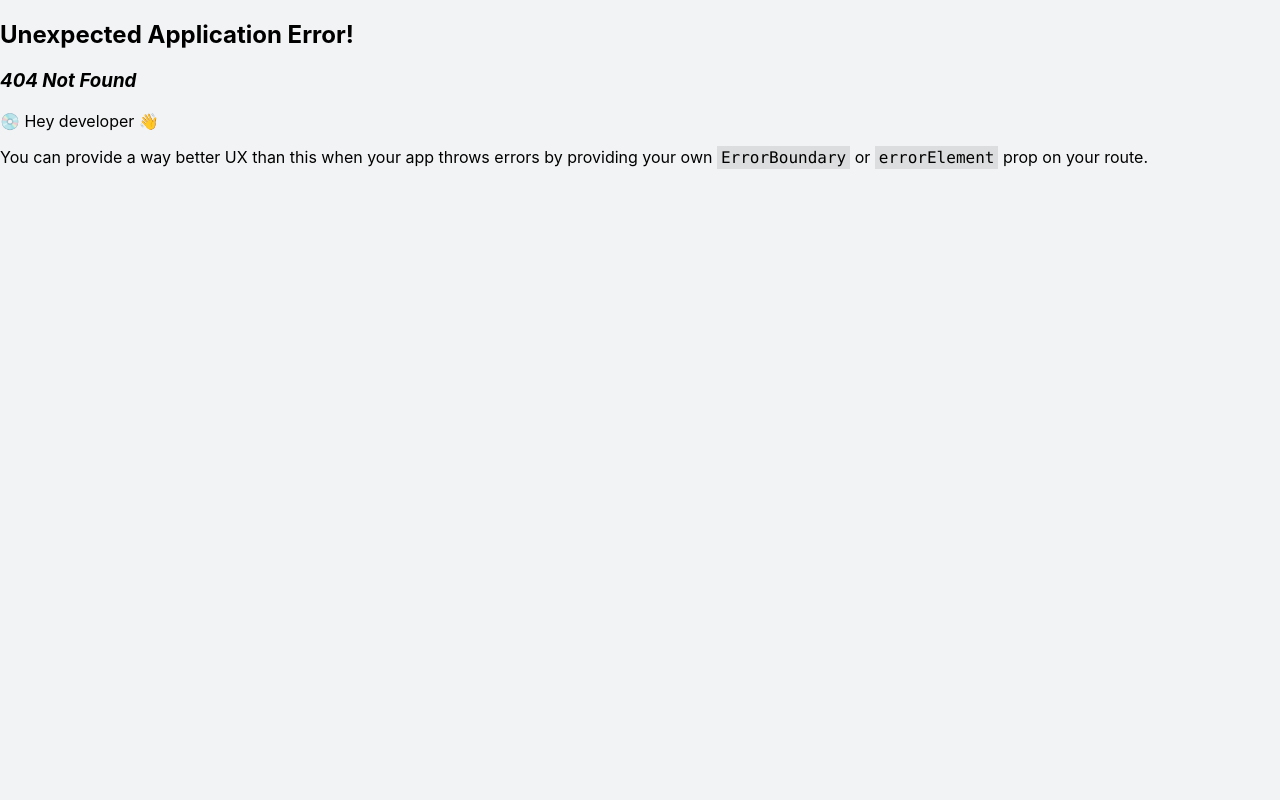
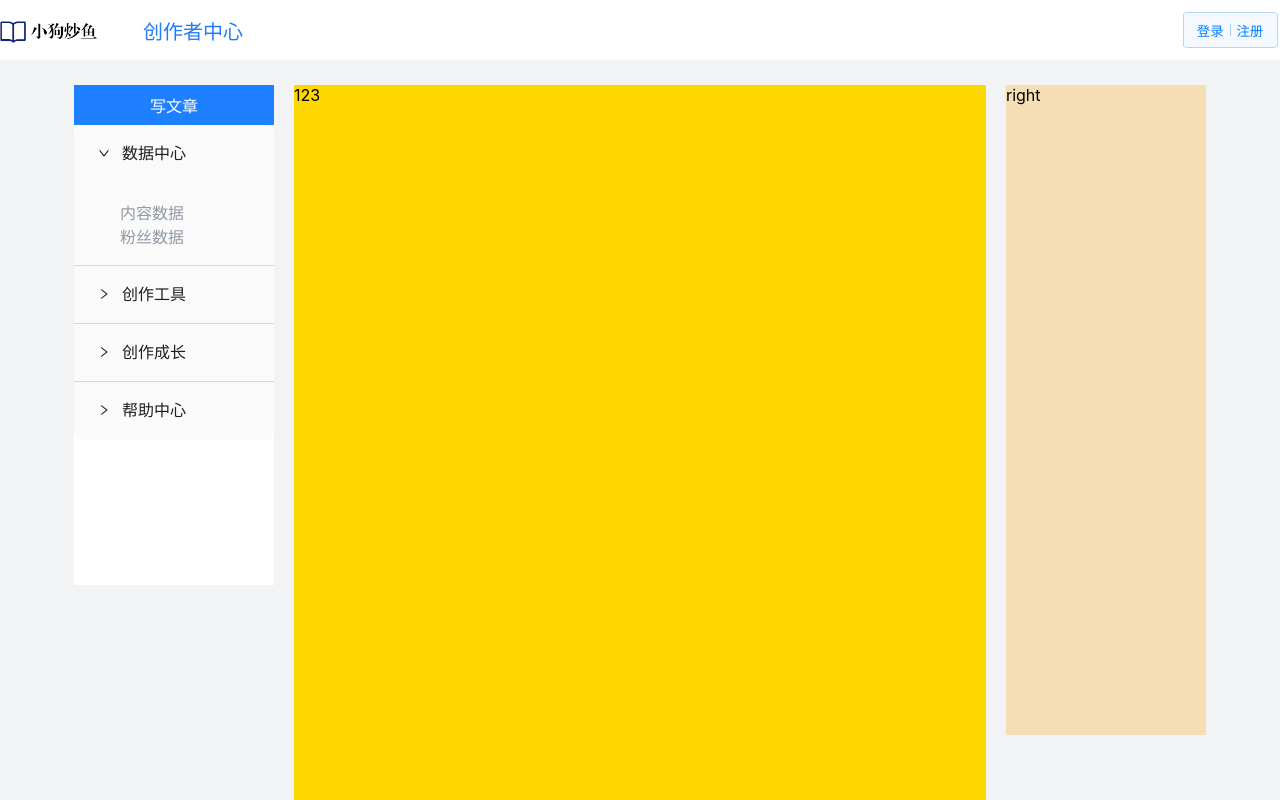
Before and after one commit to Charliiiiii/TinyBlog-FrontEnd, a React (Create React App) app: page /createCenter in a window 1280 px wide. Before the commit this address had no page. Built offline with nearby package versions, Linux system fonts and the light colour scheme.

Commit message:
route to the create home page and the left bar.

```diff
--- /dev/null
+++ b/src/components/createHome/createHome.js
@@ -0,0 +1,27 @@
+import React from "react";
+import styles from "./createHome.module.scss"
+import LeftBar from "./leftBar/leftBar";
+import TextManage from "./textManage/textManage";
+
+const CreateHome = () => {
+  return (
+    <div className={styles.wrapper}>
+      <div className={styles.content}>
+        <div className={styles.left}>
+          <div className={styles.button}>
+            <button>写文章</button>
+          </div>
+          <div className={styles.leftBar}>
+            <LeftBar />
+          </div>
+        </div>
+        <div className={styles.center}>
+          <TextManage />
+        </div>
+        <div className={styles.right}>right</div>
+      </div>
+    </div >
+  )
+}
+
+export default CreateHome;
--- /dev/null
+++ b/src/components/createHome/createHome.module.scss
@@ -0,0 +1,54 @@
+.wrapper {
+  display: flex;
+  width: 100%;
+  background-color: #f2f3f5;
+  justify-content: center;
+
+  .content {
+    display: flex;
+    width: 90%;
+    margin-top: 25px;
+    gap: 20px;
+    justify-content: center;
+
+    .left {
+      width: 200px;
+      height: 500px;
+      background-color: #fff;
+
+
+      .button {
+        width: 100%;
+        height: 40px;
+
+        button {
+          width: 100%;
+          height: 100%;
+          background-color: #1e80ff;
+          border: none;
+          color: #fff;
+          font-size: 16px;
+        }
+      }
+
+      .leftBar {
+        display: flex;
+        flex-direction: column;
+        overflow: hidden;
+      }
+    }
+
+    .center {
+      width: 691.99px;
+      height: 1300px;
+      background-color: gold;
+    }
+
+    .right {
+      width: 200px;
+      height: 650px;
+      background-color: wheat;
+    }
+  }
+
+}
--- /dev/null
+++ b/src/components/createHome/leftBar/leftBar.js
@@ -0,0 +1,63 @@
+import { Collapse } from "antd";
+import styles from "./leftBar.module.scss"
+
+
+const LeftBar = () => {
+  const DataCenter = () => {
+    return (
+      <div className={styles.center} style={{ display: "flex", flexDirection: "column", width: "100%", marginTop: "15px" }}>
+        <span className={styles.item} style={{ marginLeft: "30px", fontSize: "16px", color: "#919aa5", cursor: "pointer" }}>内容数据</span>
+        <span className={styles.item} style={{ marginLeft: "30px", fontSize: "16px", color: "#919aa5", cursor: "pointer" }}>粉丝数据</span>
+      </div>
+    )
+  }
+  const CreateTool = () => {
+    return (
+      <div className={styles.center} style={{ display: "flex", flexDirection: "column", marginTop: "15px" }}>
+        <span className={styles.item} style={{ marginLeft: "30px", fontSize: "16px", color: "#919aa5", cursor: "pointer" }}>文章导入发布</span>
+      </div>
+    )
+  }
+  const CreateStronger = () => {
+    return (
+      <div className={styles.center} style={{ display: "flex", flexDirection: "column", marginTop: "15px" }}>
+        <span className={styles.item} style={{ marginLeft: "30px", fontSize: "16px", color: "#919aa5", cursor: "pointer" }}>创作等级权益</span>
+        <span className={styles.item} style={{ marginLeft: "30px", fontSize: "16px", color: "#919aa5", cursor: "pointer" }}>创作灵感</span>
+      </div>
+    )
+  }
+  const HelpCenter = () => {
+    return (
+      <div className={styles.center} style={{ display: "flex", flexDirection: "column", marginTop: "15px" }}>
+        <span className={styles.item} style={{ marginLeft: "30px", fontSize: "16px", color: "#919aa5", cursor: "pointer" }}>常见问题</span>
+      </div>
+    )
+  }
+  const items = [
+    {
+      key: '1',
+      label: '数据中心',
+      children: <DataCenter />
+    },
+    {
+      key: '2',
+      label: '创作工具',
+      children: <CreateTool />,
+    },
+    {
+      key: '3',
+      label: '创作成长',
+      children: <CreateStronger />,
+    },
+    {
+      key: '4',
+      label: '帮助中心',
+      children: <HelpCenter />,
+    },
+  ];
+  return (
+    <Collapse items={items} bordered={false} defaultActiveKey={['1']} size="large" />
+  )
+}
+
+export default LeftBar;
--- /dev/null
+++ b/src/components/createHome/textManage/textManage.js
@@ -0,0 +1,18 @@
+import React from "react";
+import styles from "./textManage.module.scss"
+import { Segmented } from "antd";
+const TextManage = () => {
+  return (
+    <>
+      <div className={styles.title}>
+
+      </div>
+      <div className={styles.list}>
+        123
+      </div>
+    </>
+
+  )
+}
+
+export default TextManage;
--- /dev/null
+++ b/src/components/iconwrap/iconwarp.js
@@ -0,0 +1,13 @@
+import React from "react";
+import styles from "./iconwrap.module.scss"
+import logo_with_name from "./logo_with_name.png"
+
+const IconWrap = () => {
+  return (
+    <div className={styles.iconWrap}>
+      <img src={logo_with_name} alt="" />
+    </div>
+  )
+}
+
+export default IconWrap;
--- /dev/null
+++ b/src/components/iconwrap/iconwrap.module.scss
@@ -0,0 +1,10 @@
+.iconWrap {
+  flex: none;
+  width: 143px;
+  height: 100%;
+
+  img {
+    width: 107px;
+    margin-top: 17px;
+  }
+}
--- a/src/components/navbar/index.jsx
+++ b/src/components/navbar/index.jsx
@@ -1,16 +1,13 @@
 import React, { useCallback, useEffect, useMemo, useState } from "react"
 import styles from "./index.module.scss"
-import logo_with_name from "./imgs/logo_with_name.png"
 import { Avatar, Button, Col, Form, Input, Modal, Popconfirm, Popover, Row, message } from "antd"
-import {
-  SearchOutlined
-} from '@ant-design/icons'
 import axios from "axios"
 import searchLogo from "./imgs/search.png";
 import downArrow from "./imgs/downArrow.png";
 import PopContent from "./popCard/popContent";
 import PopTitle from "./popCard/popTitle";
-import { useNavigate } from "react-router-dom"
+import { Router, useLocation, useNavigate } from "react-router-dom"
+import IconWrap from "../iconwrap/iconwarp.js"
 
 const UserAvatar = ({
   userInfo,
@@ -216,15 +213,26 @@ const Navbar = () => {
       return;
     }
     //登陆后跳转链接
-    // navigate('/')
+    navigate('/createCenter')
   }, [isLogin])
+
+  const location = useLocation();
+  const isCreateCenter = useMemo(() => {
+    return location.pathname.startsWith("/createCenter")
+  }, [location])
 
   return (
     <div className={styles.container}>
       <div className={styles.centerWrap}>
-        <div className={styles.iconWrap}>
-          <img src={logo_with_name} alt="" />
+        <IconWrap />
+        {
+          isCreateCenter
+            ? (
+              <div className={styles.menuWrap} style={{ fontSize: "20px", color: "#1d7dfa" }}>
+                创作者中心
               </div>
+            )
+            : (
               <div className={styles.menuWrap}>
                 <div className={styles.textsSpan}>
                   <div className={styles.textSpan} >
@@ -273,6 +281,8 @@ const Navbar = () => {
                   </div>
                 </div>
               </div>
+            )
+        }
         <div className={styles.loginWrap}>
           <UserAvatar
             setUserInfo={setUserInfo}
--- a/src/components/navbar/index.module.scss
+++ b/src/components/navbar/index.module.scss
@@ -11,16 +11,16 @@
     min-width: 800px;
     margin: 0 auto;
 
-    .iconWrap {
-      flex: none;
-      width: 143px;
-      height: 100%;
+    // .iconWrap {
+    //   flex: none;
+    //   width: 143px;
+    //   height: 100%;
 
-      img {
-        width: 107px;
-        margin-top: 17px;
-      }
-    }
+    //   img {
+    //     width: 107px;
+    //     margin-top: 17px;
+    //   }
+    // }
 
     .menuWrap {
       display: flex;
```
Also changed, not shown: src/App.js (+5 -8 lines), src/components/createHome/leftBar/leftBar.module.scss (added), src/components/createHome/textManage/textManage.module.scss (added), src/components/iconwrap/logo_with_name.png (added). Lines whose indentation alone changed are shown as unchanged.
